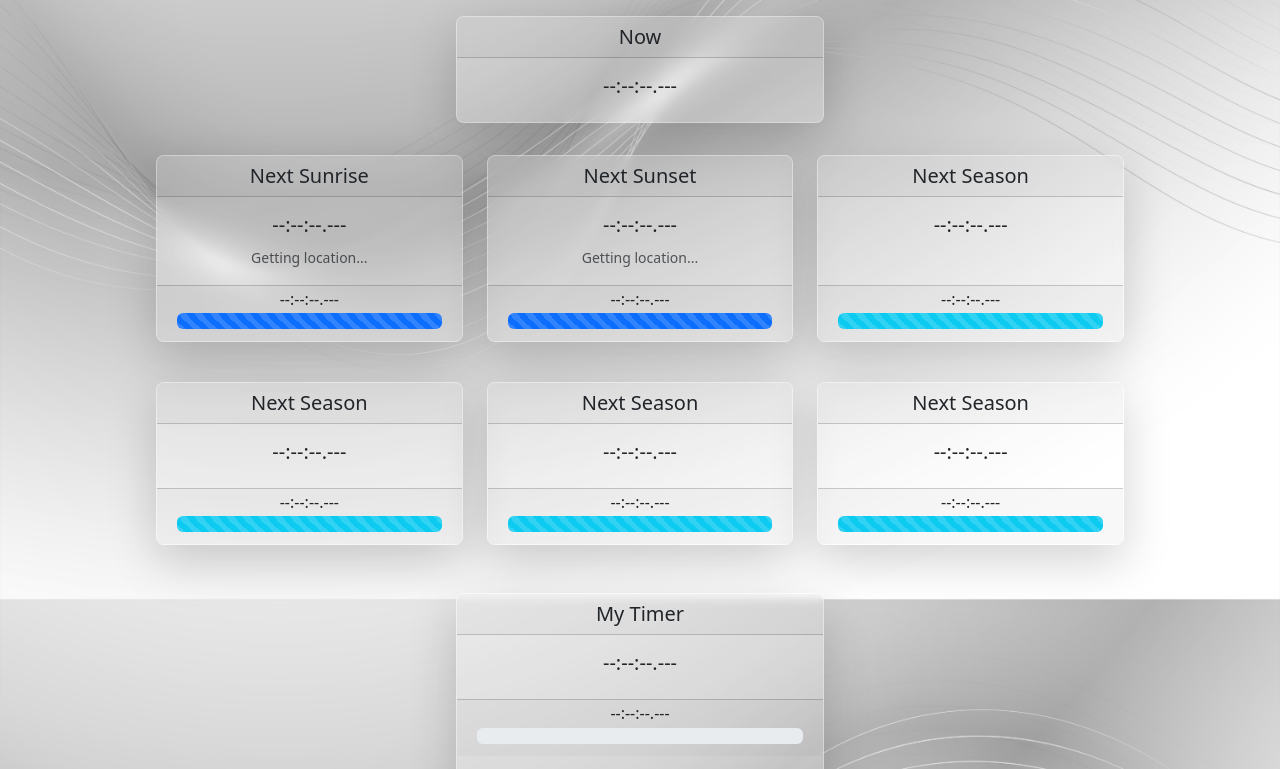
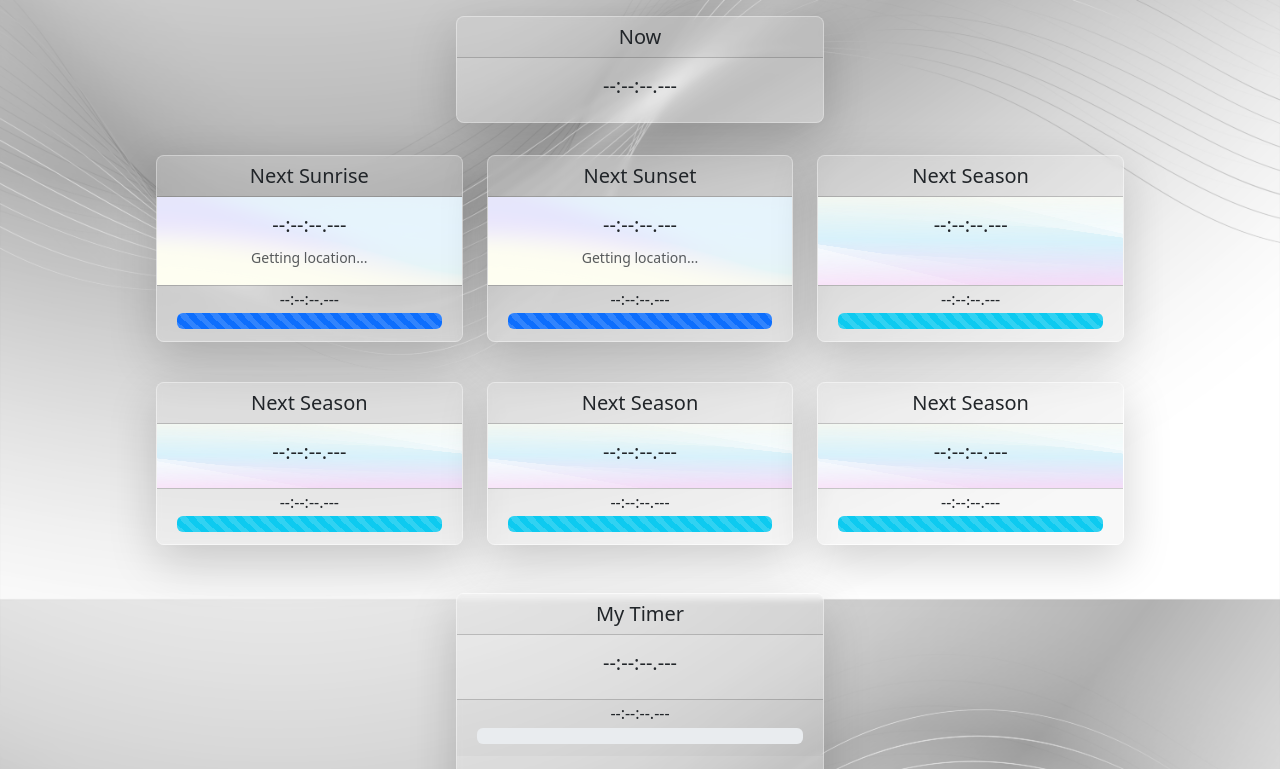
Before and after one commit to ArthurLin100/TaimuRaito, a plain HTML site: page index.html in a window 1280 px wide. Shown: the part 254-1023 px from the top of the page. Drawn offline with nearby package versions, Linux system fonts and the light colour scheme.

Commit message:
added card background

```diff
--- a/index.html
+++ b/index.html
@@ -32,7 +32,7 @@
     <main class="shadow-sm my-3 py-3 flex-grow-1 text-center">
         <h1 class="display-4 fw-bold shadow-sm">
             <img src="./static/images/torch.png" style="height:100px; margin-right:10px; opacity:0.5;">
-            Taimu Raito
+            TAIMU RAITO
             <img src="./static/images/torch.png" style="height:100px; margin-left:10px; opacity:0.5;">
         </h1>
 
@@ -47,7 +47,7 @@
         <div class="cards-container">
             <div class="card shadow-lg rounded-3 mb-3 glass-card">
                 <h5 class="card-header">Next Sunrise</h5>
-                <div class="card-body">
+                <div class="card-body card-body-BYGradient-background">
                     <h5 class="card-title" id="sunrise-display">--:--:--.---</h5>
                     <small class="text-muted" id="sunrise-location">Getting location...</small>
                 </div>
@@ -60,7 +60,7 @@
             </div>
             <div class="card shadow-lg rounded-3 mb-3 glass-card">
                 <h5 class="card-header">Next Sunset</h5>
-                <div class="card-body">
+                <div class="card-body card-body-BYGradient-background">
                     <h5 class="card-title" id="sunset-display">--:--:--.---</h5>
                     <small class="text-muted" id="sunset-location">Getting location...</small>
                 </div>
@@ -74,7 +74,7 @@
 
             <div class="card shadow-lg rounded-3 mb-3 glass-card">
                 <h5 class="card-header season-name" id="next-season-name-1">Next Season</h5>
-                <div class="card-body">
+                <div class="card-body card-body-colorGradient-background">
                     <h5 class="card-title season-time" id="next-season-time-1">--:--:--.---</h5>
                 </div>
                 <div class="card-footer">
@@ -87,7 +87,7 @@
 
             <div class="card shadow-lg rounded-3 mb-3 glass-card">
                 <h5 class="card-header season-name" id="next-season-name-2">Next Season</h5>
-                <div class="card-body">
+                <div class="card-body card-body-colorGradient-background">
                     <h5 class="card-title season-time" id="next-season-time-2">--:--:--.---</h5>
                 </div>
                 <div class="card-footer">
@@ -100,7 +100,7 @@
 
             <div class="card shadow-lg rounded-3 mb-3 glass-card">
                 <h5 class="card-header season-name" id="next-season-name-3">Next Season</h5>
-                <div class="card-body">
+                <div class="card-body card-body-colorGradient-background">
                     <h5 class="card-title season-time" id="next-season-time-3">--:--:--.---</h5>
                 </div>
                 <div class="card-footer">
@@ -112,7 +112,7 @@
             </div>
             <div class="card shadow-lg rounded-3 mb-3 glass-card">
                 <h5 class="card-header season-name" id="next-season-name-4">Next Season</h5>
-                <div class="card-body">
+                <div class="card-body card-body-colorGradient-background">
                     <h5 class="card-title season-time" id="next-season-time-4">--:--:--.---</h5>
                 </div>
                 <div class="card-footer">
@@ -137,8 +137,8 @@
                     </div>
                 </div>
                 <div class="card-body">
-                    <input type="text" id="user-timer-name-input" class="form-control form-control-sm w-auto" autocomplete="off" placeholder="Timer Name">
-                    <input type="datetime-local" id="user-timer-time-input" class="form-control form-control-sm w-auto" required placeholder="HH:MM:SS">
+                    <input type="text" id="user-timer-name-input" class="form-control form-control-sm w-auto bg-light" autocomplete="off" placeholder="Timer Name">
+                    <input type="datetime-local" id="user-timer-time-input" class="form-control form-control-sm w-auto bg-light" required placeholder="HH:MM:SS">
                     <button type="button" class="btn btn-light btn-sm" id="user-timer-set-btn">Set</button>
                     <button type="button" class="btn btn-light btn-sm" id="user-timer-clear-btn">Clear</button>
                 </div>
--- a/static/css/style.css
+++ b/static/css/style.css
@@ -26,8 +26,31 @@ body {
 
 .glass-card {
   background: rgba(255, 255, 255, 0.2) !important; /* 半透明白色 */
-  backdrop-filter: blur(5px);           /* 背景模糊 */
+  backdrop-filter: blur(3px);           /* 背景模糊 */
   -webkit-backdrop-filter: blur(5px);   /* Safari 支援 */
   border: 1px solid rgba(255, 255, 255, 0.3); /* 半透明邊框 */
   /* color: #fff;                            文字顏色，讓對比明顯 */
 }
+
+/* 帶漸層背景的卡片 body */
+.card-body-colorGradient-background {
+  background-color: rgba(255, 255, 255, 0.5); /* 半透明白色背景 */
+  background-image: url('../images/colorgradient-sq.jpg');
+  background-size: 100% 100%; /* 填滿整個區域，不保持比例 */
+  background-position: center;
+  background-repeat: no-repeat;
+  background-blend-mode: overlay; /* 混合顏色和圖片 */
+  /* border-radius: 0.375rem; */
+  position: relative;
+}
+
+.card-body-BYGradient-background {
+  background-color: rgba(255, 255, 255, 0.9); /* 半透明白色背景 */
+  background-image: url('../images/BYgradien-sq.jpg');
+  background-size: 100% 100%; /* 填滿整個區域，不保持比例 */
+  background-position: center;
+  background-repeat: no-repeat;
+  background-blend-mode: overlay; /* 混合顏色和圖片 */
+  /* border-radius: 0.375rem; */
+  position: relative;
+}
```
Also changed, not shown: static/images/BYgradien-sq.jpg (added), static/images/colorgradient-sq.jpg (added).
